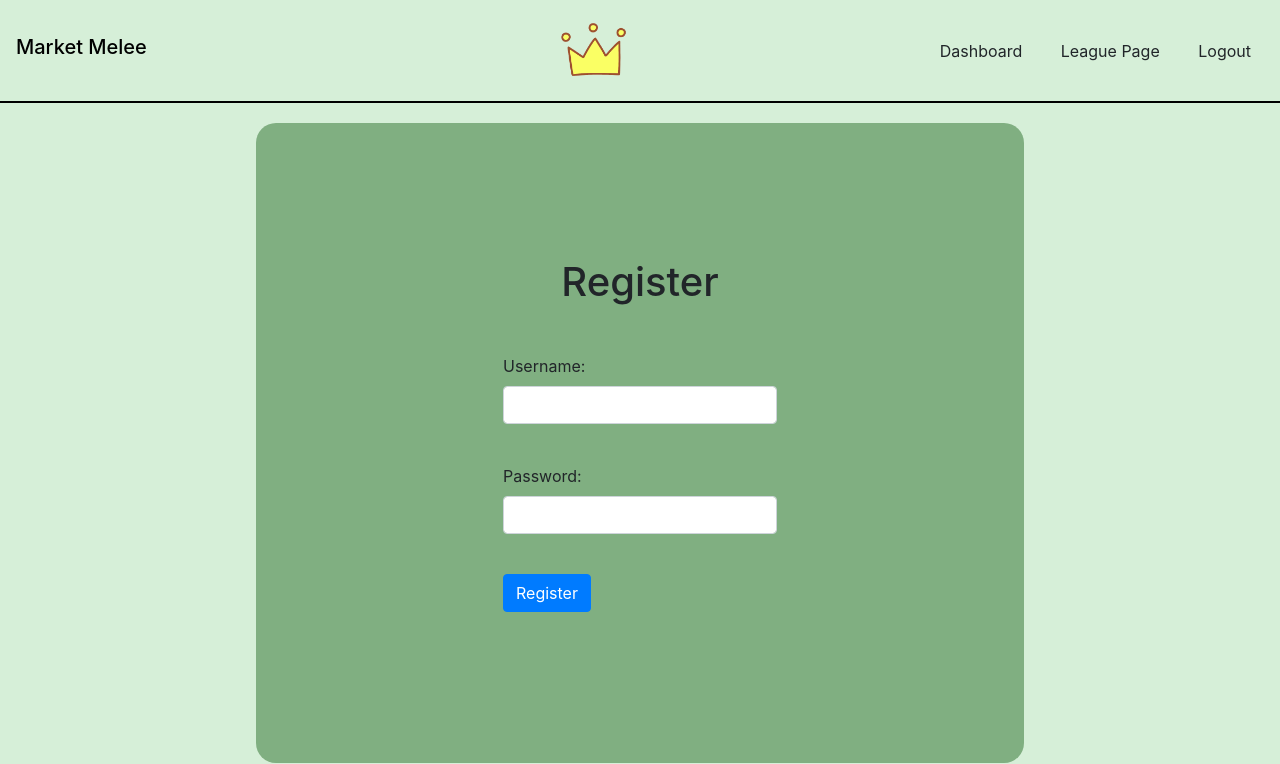
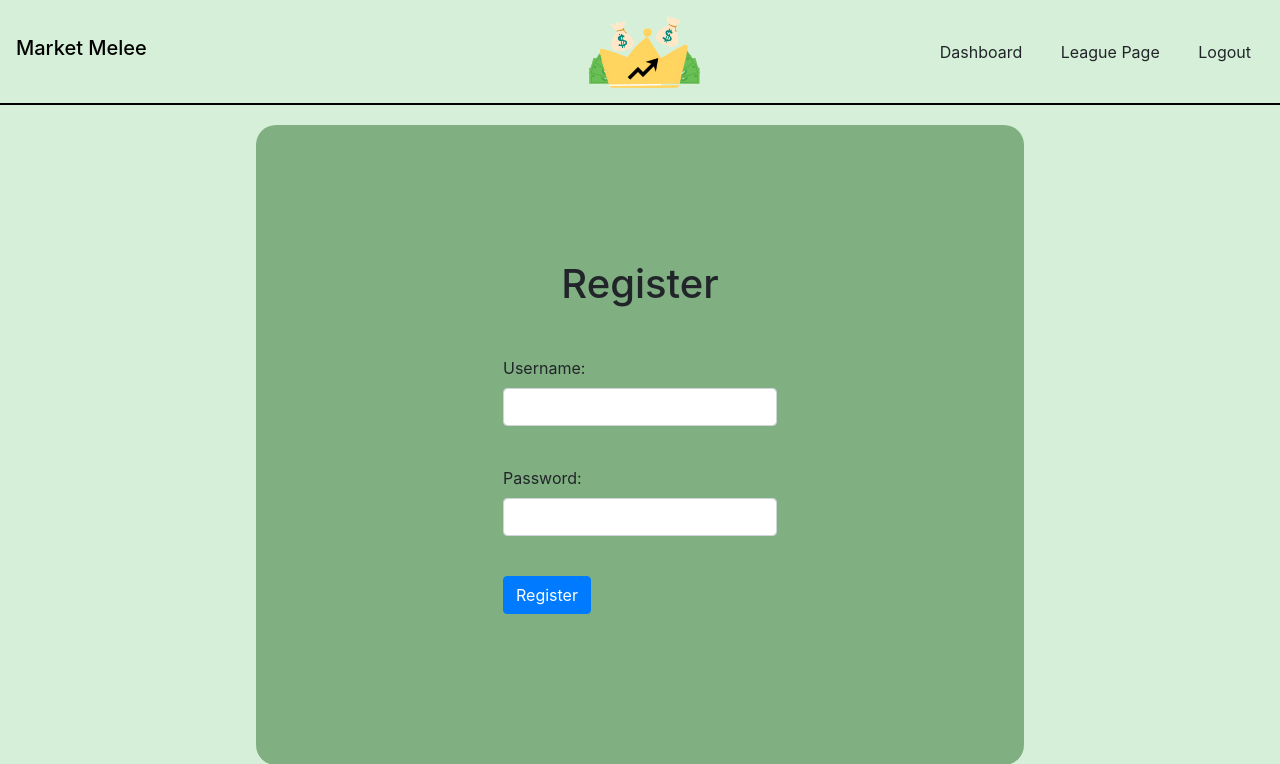
Before and after one commit to vennreddy490/Market-Melee, a Flask app: page /register in a window 1280 px wide. Shown: the top 764 px of the page. Run offline with Flask 3, Linux system fonts and the light colour scheme; parts of the project's set-up code (start-up, migrations or seed data) failed here and were passed over; some libraries are stand-ins or nearby versions.

Commit message:
quick update

```diff
--- a/templates/base.html
+++ b/templates/base.html
@@ -26,7 +26,7 @@
         <nav class="navbar" style="background-color: #D6EFD8; border-bottom: 2px solid black;">
             <a class="navbar-brand h1" style="color: black">Market Melee</a>
             <div class="ml-auto d-flex align-items-center justify-content-end">
-                <img src="{{ url_for('static', filename='images/crown.png') }}" alt="Crown" class="img-fluid" style="margin-left: 100px;">
+                <img src="{{ url_for('static', filename='images/crown.png') }}" alt="Crown" class="img-fluid" style="margin-left: 200px;">
             </div>
             <div class="ml-auto">
                 <button class="btn btn secondary mr-2" onclick="{toDashboard()}">Dashboard</button>
```
Also changed, not shown: static/images/crown.png.
